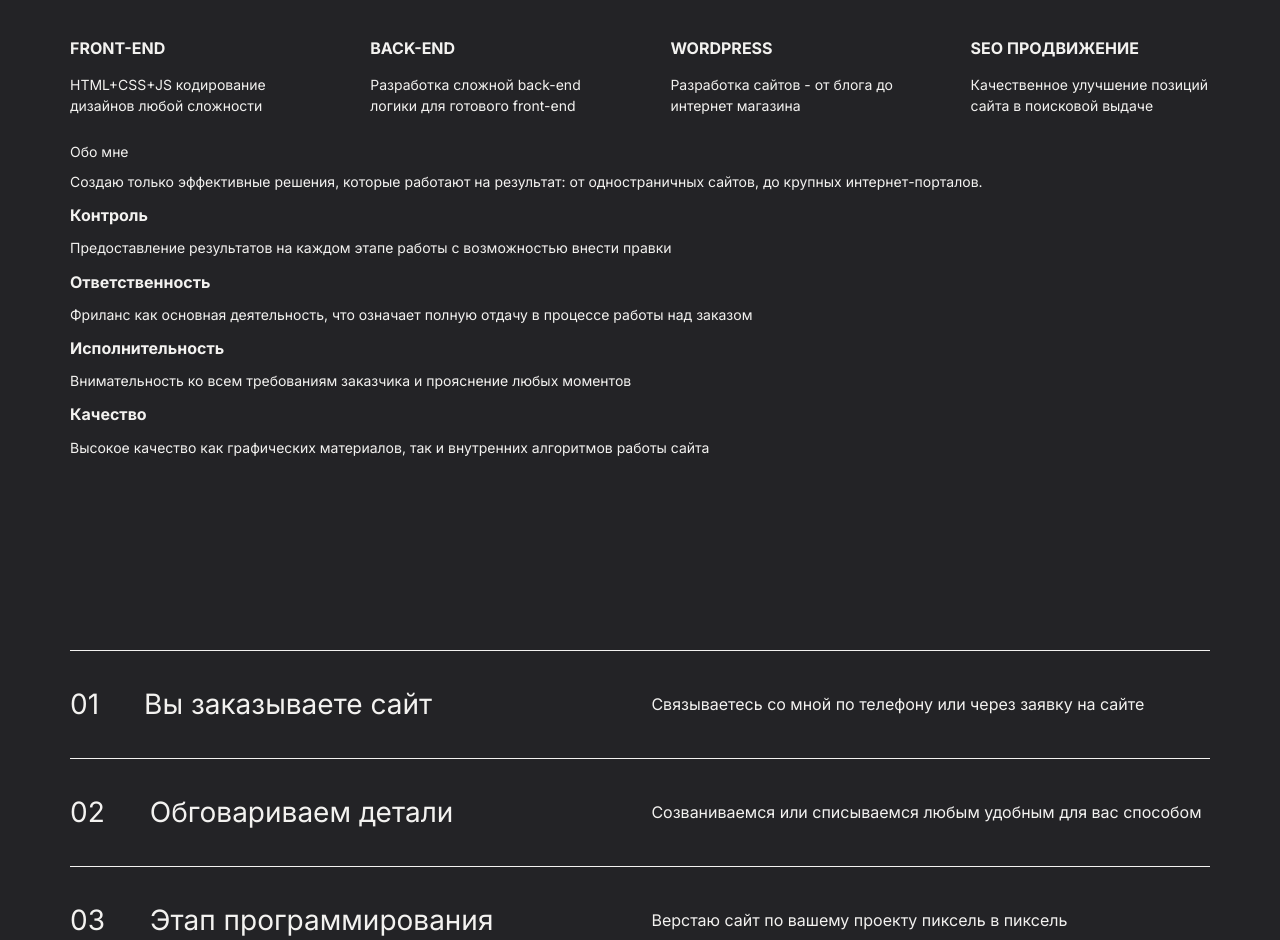
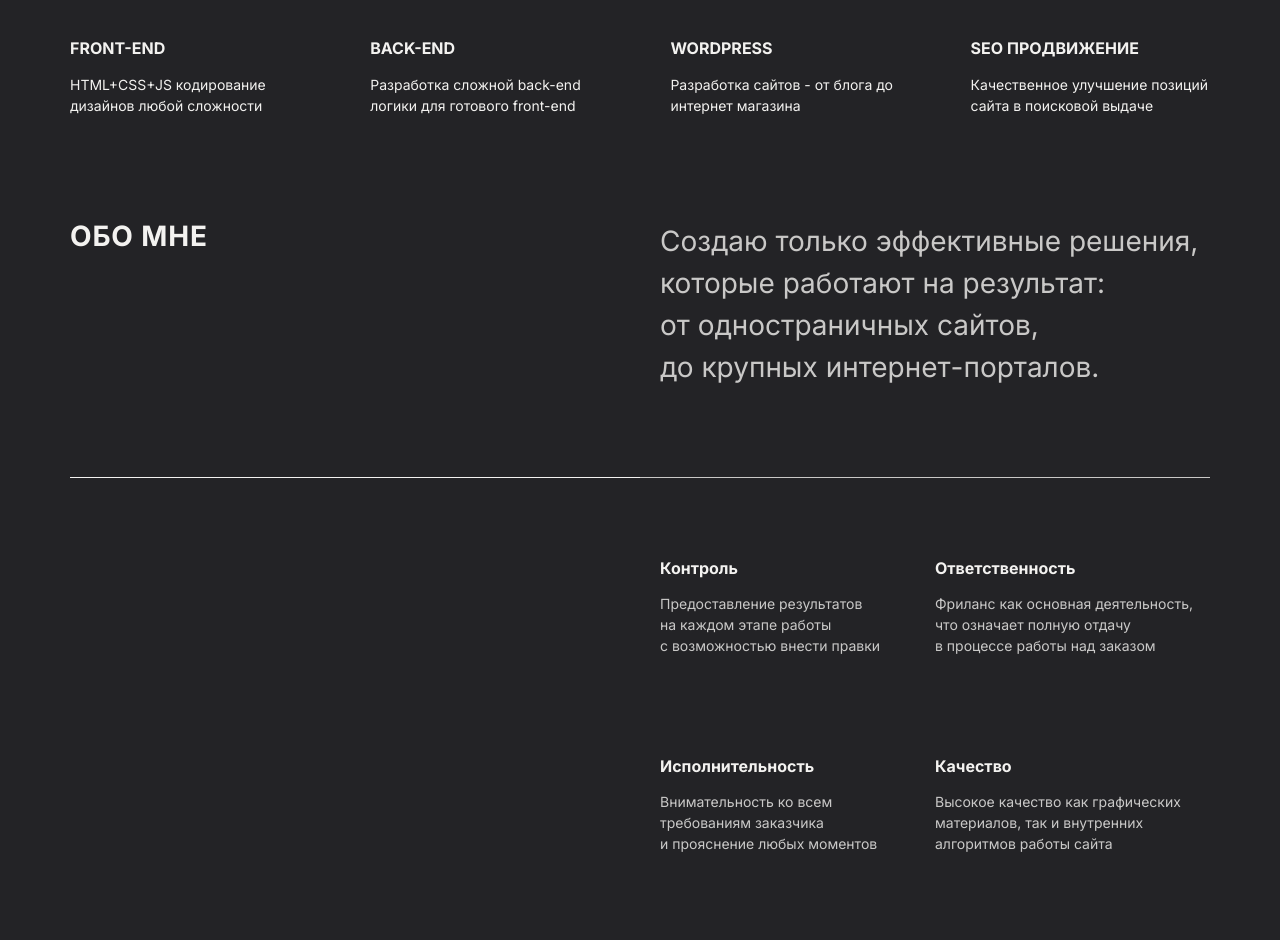
Before and after one commit to daria-dotsenko/portfolio, a plain HTML site: page index.html in a window 1280 px wide. Shown: the part 960-1900 px from the top of the page. Drawn offline with Linux system fonts and the light colour scheme.

Commit message:
lesson 13

```diff
--- a/css/style.css
+++ b/css/style.css
@@ -21,7 +21,9 @@ body {
 }
 
 .dark .social,
-.dark .steps-item {
+.dark .steps-item,
+.dark .about-title,
+.dark .about-description {
     border-bottom: 1px solid #F3F2F0;
 }
 
@@ -47,7 +49,9 @@ body {
 }
 
 .light .social,
-.light .steps-item {
+.light .steps-item,
+.light .about-title,
+.light .about-description {
     border-bottom: 1px solid #010101;
 }
 
@@ -244,3 +248,59 @@ header {
     right: 38px;
     top: calc(50% - 53px);
 }
+
+.about {
+    display: grid;
+    grid-template: 45% / repeat(4, 1fr);
+}
+
+.about-title {
+    grid-column: 1 / 3;
+    grid-row: 1 / 2;
+    font-size: 28px;
+    font-weight: 700;
+    letter-spacing: 0.03em;
+    text-transform: uppercase;
+    padding-top: 62px;
+    padding-bottom: 62px;
+}
+
+.about-description {
+    grid-column: 3 / 5;
+    grid-row: 1 / 2;
+    font-size: 28px;
+    line-height: 150%;
+    opacity: 0.8;
+    padding: 62px 10px 62px 20px;
+    padding-top: 62px;
+    padding-bottom: 62px;
+}
+
+.about-01 {
+    grid-column: 3 / 4;
+    grid-row: 2 / 3;
+    padding: 65px 20px 35px 20px;
+}
+
+.about-02 {
+    grid-column: 4 / 5;
+    grid-row: 2 / 3;
+    padding: 65px 10px 35px 10px;
+}
+
+.about-03 {
+    grid-column: 3 / 4;
+    grid-row: 3 / 4;
+    padding: 35px 20px;
+}
+
+.about-04 {
+    grid-column: 4 / 5;;
+    grid-row: 3 / 4;
+    padding: 35px 10px 35px 10px;
+}
+
+.about-item .description {
+    line-height: 150%;
+    opacity: 0.8;
+}
--- a/index.html
+++ b/index.html
@@ -79,31 +79,37 @@
             </main>
             <section class="section-about">
                 <div class="about">
-                    <div class="about-item">
+                    <div class="about-item about-title">
                         <p>Обо мне</p>
                     </div>
-                    <div class="about-item">
-                        <p>Создаю только эффективные решения, которые работают на результат: от одностраничных сайтов,
-                            до крупных интернет-порталов.</p>
+                    <div class="about-item about-description">
+                        <p>Создаю только эффективные решения, которые работают на&nbsp;результат: от&nbsp;одностраничных
+                            сайтов,
+                            до&nbsp;крупных интернет-порталов.</p>
                     </div>
-                    <div class="about-item">
+                    <div class="about-item about-01">
                         <h3 class="title-h3">Контроль</h3>
-                        <p class="description">Предоставление результатов на каждом этапе работы с возможностью внести
+                        <p class="description">Предоставление результатов на&nbsp;каждом этапе работы
+                            с&nbsp;возможностью
+                            внести
                             правки</p>
                     </div>
-                    <div class="about-item">
+                    <div class="about-item about-02">
                         <h3 class="title-h3">Ответственность</h3>
-                        <p class="description">Фриланс как основная деятельность, что означает полную отдачу в процессе
+                        <p class="description">Фриланс как основная деятельность, что означает полную отдачу
+                            в&nbsp;процессе
                             работы над заказом</p>
                     </div>
-                    <div class="about-item">
+                    <div class="about-item about-03">
                         <h3 class="title-h3">Исполнительность</h3>
-                        <p class="description">Внимательность ко всем требованиям заказчика и прояснение любых моментов
+                        <p class="description">Внимательность ко&nbsp;всем требованиям заказчика и&nbsp;прояснение любых
+                            моментов
                         </p>
                     </div>
-                    <div class="about-item">
+                    <div class="about-item about-04">
                         <h3 class="title-h3">Качество</h3>
-                        <p class="description">Высокое качество как графических материалов, так и внутренних алгоритмов
+                        <p class="description">Высокое качество как графических материалов, так и&nbsp;внутренних
+                            алгоритмов
                             работы сайта</p>
                     </div>
                 </div>
```
